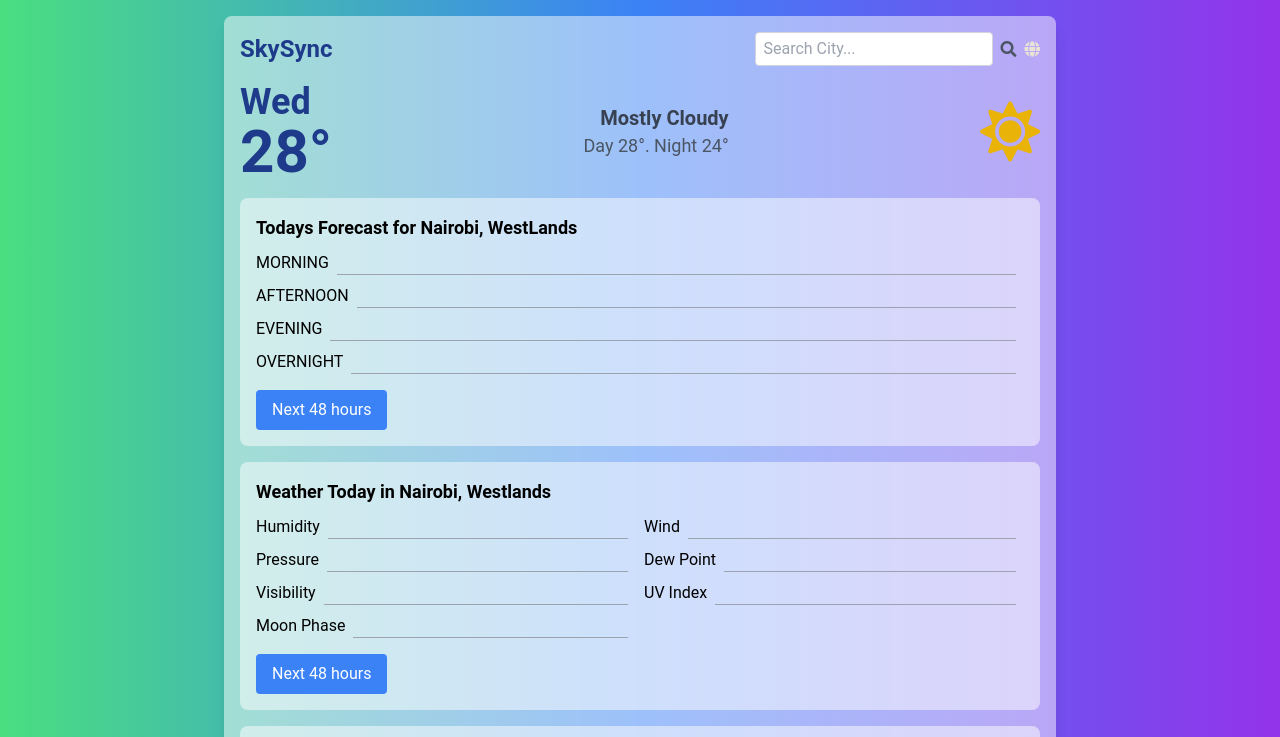
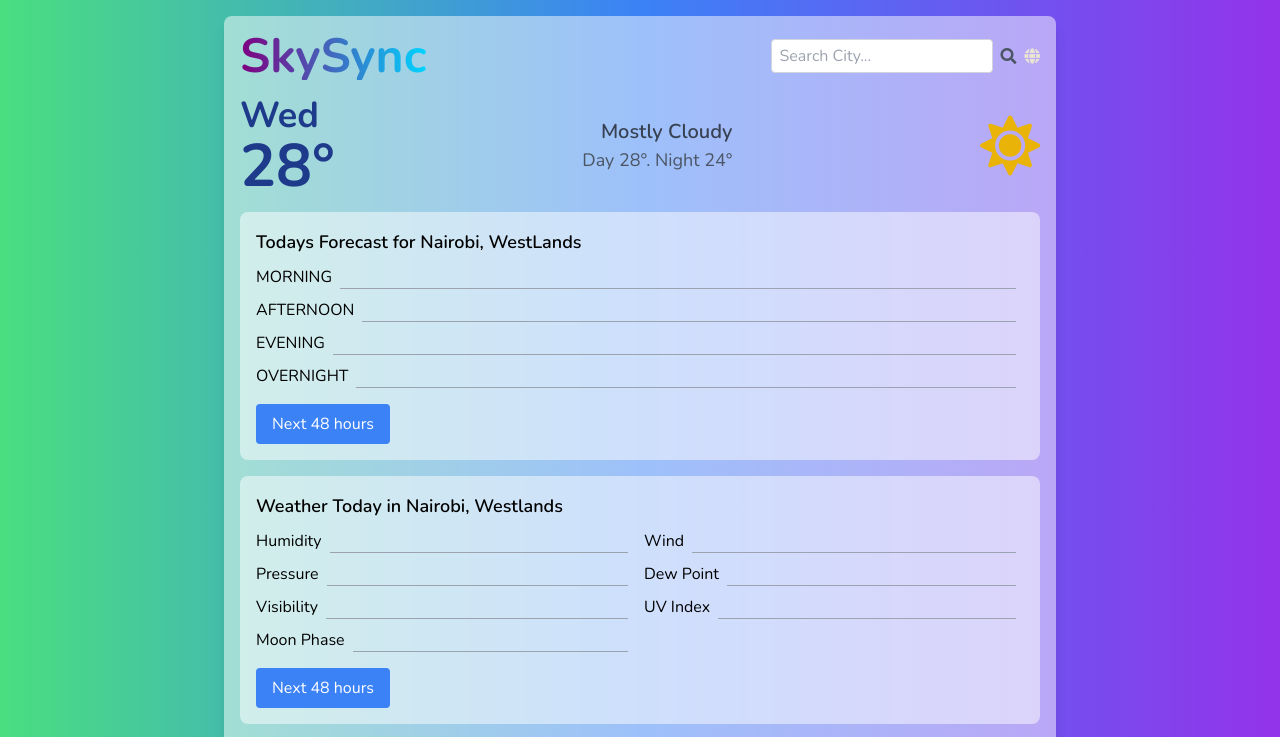
Before and after one commit to MMwenda/SkySync, a website: page SkySync/index.html in a window 1280 px wide. Shown: the top 737 px of the page. Drawn offline with nearby package versions, Linux system fonts and the light colour scheme.

Commit message:
Quick font change

```diff
--- a/SkySync/index.html
+++ b/SkySync/index.html
@@ -4,13 +4,16 @@
   <link rel="stylesheet" href="css/main.css">
   <link rel="stylesheet" href="css/scroller.css">
   <link href="https://cdnjs.cloudflare.com/ajax/libs/font-awesome/5.15.3/css/all.min.css" rel="stylesheet"/>
-  <title>SKYSYNC</title>
+  <link rel="preconnect" href="https://fonts.googleapis.com">
+<link rel="preconnect" href="https://fonts.gstatic.com" crossorigin>
+<link href="https://fonts.googleapis.com/css2?family=Nunito:ital,wght@0,200..1000;1,200..1000&display=swap" rel="stylesheet">
+  <title>SkySync</title>
 
  </head>
  <body class="bg-gradient-to-r from-green-400 via-blue-500 to-purple-600 min-h-screen p-4 flex flex-col">
   <div class="max-w-full mx-auto bg-white bg-opacity-50 rounded-lg shadow-lg p-4 flex-grow">
    <div class="flex items-center justify-between mb-4">
-    <div class="text-2xl font-bold text-blue-900">
+    <div class="text-7xl font-bold logo underline ">
      SkySync
     </div>
     <div class="flex items-center space-x-2">
--- a/SkySync/src/input.css
+++ b/SkySync/src/input.css
@@ -7,3 +7,16 @@
     background: linear-gradient(135deg, rgba(255, 255, 255, 0.5), rgba(0, 0, 0, 0.5)), url('https://placehold.co/800x600') no-repeat center center fixed;
     background-size: cover;
 }
+
+*{
+    font-family: "Nunito", sans-serif;
+    font-optical-sizing: auto;
+    font-style: normal;
+}
+
+.logo{
+    font-size: 48px;
+    background: linear-gradient(to right,  #800080, #00d4ff);
+    -webkit-background-clip: text;
+    -webkit-text-fill-color: transparent;
+}
```
Also changed, not shown: SkySync/css/main.css.
